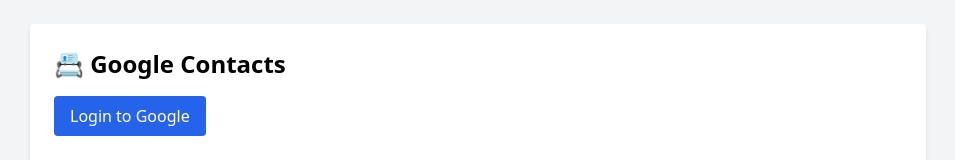
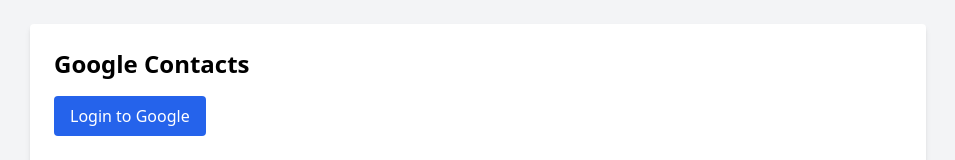
Before and after one commit to YohanChoi1234/google-contacts-viewer, a plain HTML site: page index.html in a window 1280 px wide. Shown: the top 160 px of the page, without its empty margins (162-1117 px from the left). Drawn offline with nearby package versions, Linux system fonts and the light colour scheme.

Commit message:
third commit

```diff
--- a/index.html
+++ b/index.html
@@ -12,7 +12,7 @@
 <body class="bg-gray-100 min-h-screen p-6">
 
     <div class="max-w-4xl mx-auto bg-white shadow-md rounded p-6">
-        <h1 class="text-2xl font-bold mb-4">📇 Google Contacts</h1>
+        <h1 class="text-2xl font-bold mb-4">Google Contacts</h1>
 
         <button id="login" class="mb-4 px-4 py-2 bg-blue-600 text-white rounded hover:bg-blue-700">
             Login to Google
```
